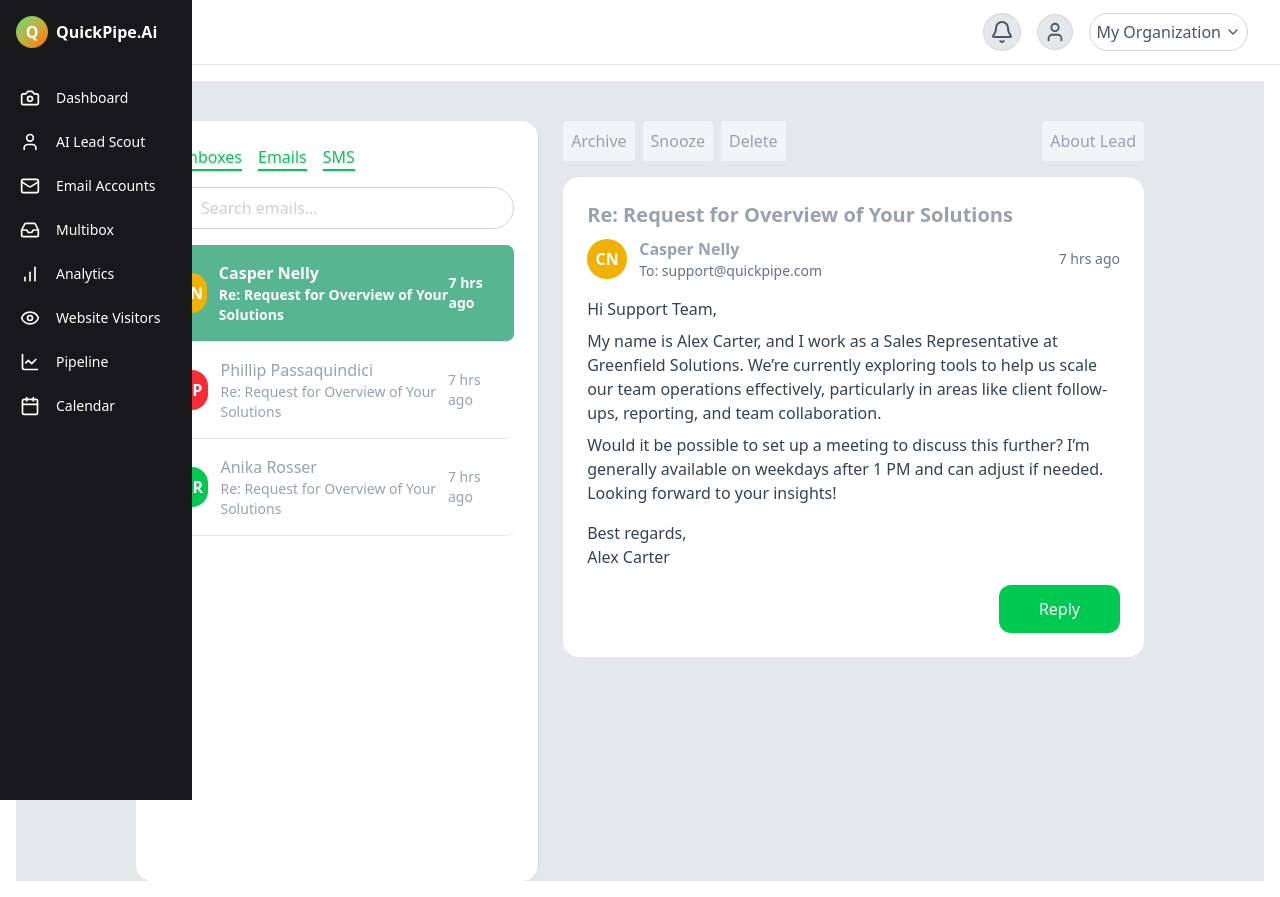
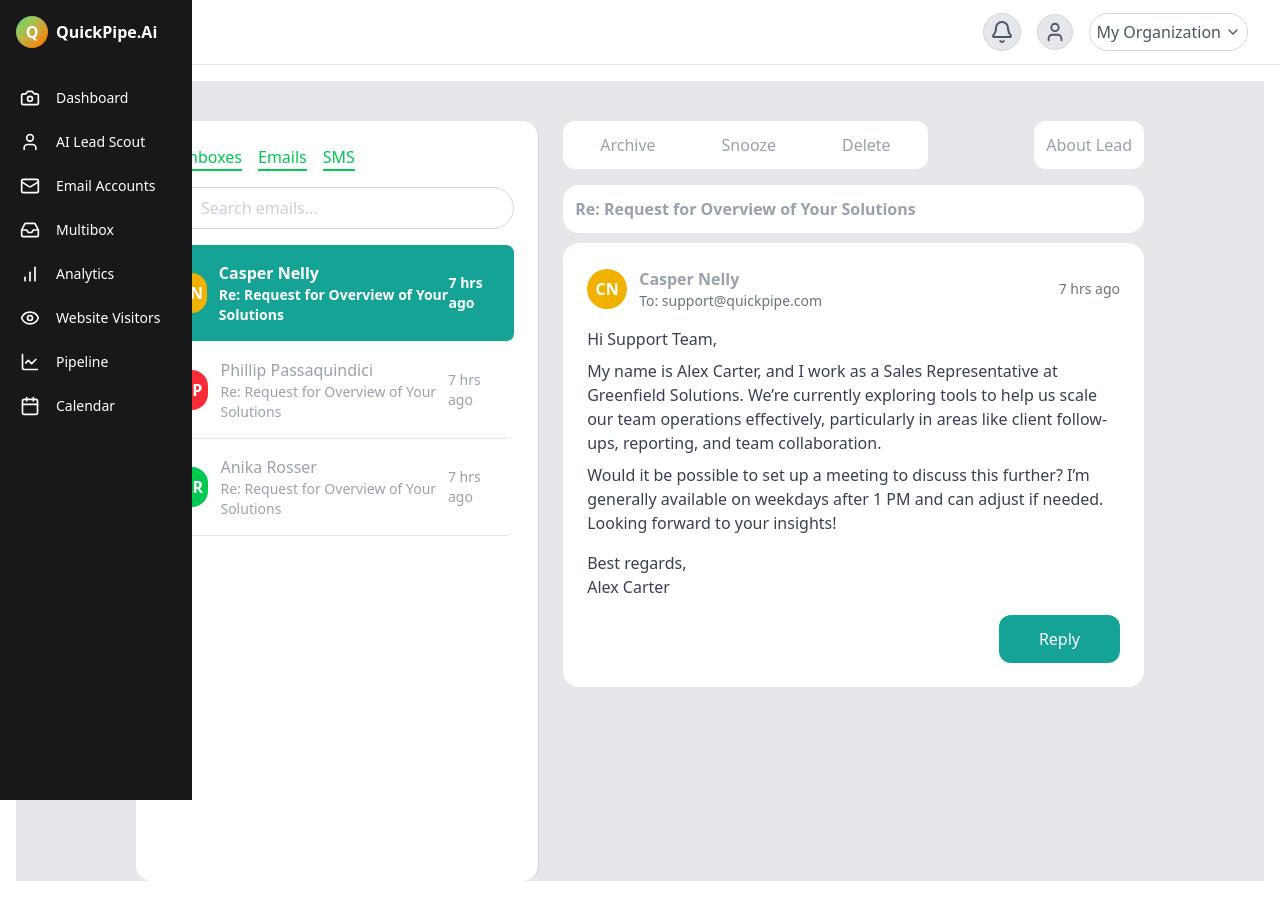
Before and after one commit to greykaizen/Ai-Automation, a React (Vite) app: page /multi-box in a window 1280 px wide. Both pictures are taken after a click on the element 337 px from the left and 293 px from the top of the page. Built offline with nearby package versions, Linux system fonts and the light colour scheme.

Commit message:
fix Multibox, container for email and sms

```diff
--- a/src/routes/Multibox.jsx
+++ b/src/routes/Multibox.jsx
@@ -31,7 +31,7 @@
             <div
               key={email.id}
               onClick={() => setSelectedEmail(email)}
-              className={`p-4 border-b border-gray-200 flex items-center justify-between cursor-pointer rounded-lg transition-colors ${selectedEmail?.id === email.id ? "bg-[#58b593] text-white" : "hover:bg-[#f5fffb]"} ${email.unread ? "font-bold" : "font-normal"}`}
+              className={`p-4 border-b border-gray-200 flex items-center justify-between cursor-pointer rounded-lg transition-colors ${selectedEmail?.id === email.id ? "bg-[#15A395] text-white" : "hover:bg-[#f5fffb]"} ${email.unread ? "font-bold" : "font-normal"}`}
             >
               <div className="flex items-center space-x-3">
                 <div className={`w-10 h-10 flex items-center justify-center rounded-full text-white font-bold ${email.bgColor}`}>
@@ -52,18 +52,20 @@
       <div className="flex-1">
         {/* Buttons Container */}
         <div className="flex justify-between items-center mb-4">
-          <div className="flex space-x-2">
-            <button className="p-2 bg-gray-100 rounded">Archive</button>
-            <button className="p-2 bg-gray-100 rounded">Snooze</button>
-            <button className="p-2 bg-gray-100 roundedc">Delete</button>
+          <div className="bg-white p-1 rounded-xl flex space-x-2">
+            <button className="p-2 rounded ml-[25px] mr-[25px]">Archive</button>
+            <button className="p-2 rounded ml-[25px] mr-[25px]">Snooze</button>
+            <button className="p-2 rounded ml-[25px] mr-[25px]">Delete</button>
           </div>
-          <button className="p-2 bg-gray-100 rounded">About Lead</button>
+          <button className="p-3 bg-white rounded-xl">About Lead</button>
         </div>
         {/* Email Content */}
+        <div className="flex-1 flex flex-col bg-white rounded-2xl p-3 mb-[10px]">
+          {selectedEmail && <h2 className="text-xl-center font-bold rounded">{selectedEmail.subject}</h2>}
+        </div>
         <div className="flex-1 flex flex-col bg-white rounded-2xl p-6">
           {selectedEmail ? (
             <div className="w-full">
-              <h2 className="text-xl font-bold mb-2">{selectedEmail.subject}</h2>
               <div className="flex items-center mb-4">
                 <div className={`w-10 h-10 flex items-center justify-center rounded-full text-white font-bold ${selectedEmail.bgColor}`}>{selectedEmail.initials}</div>
                 <div className="ml-3">
@@ -80,7 +82,7 @@
                 <p className="text-gray-700">Alex Carter</p>
               </div>
               <div className="flex justify-end mt-4">
-                <button className="p-3 pr-10 pl-10 bg-green-500 text-white rounded-xl">Reply</button>
+                <button className="p-3 pr-10 pl-10 bg-[#15A395] text-white rounded-xl">Reply</button>
               </div>
             </div>
           ) : (
```
